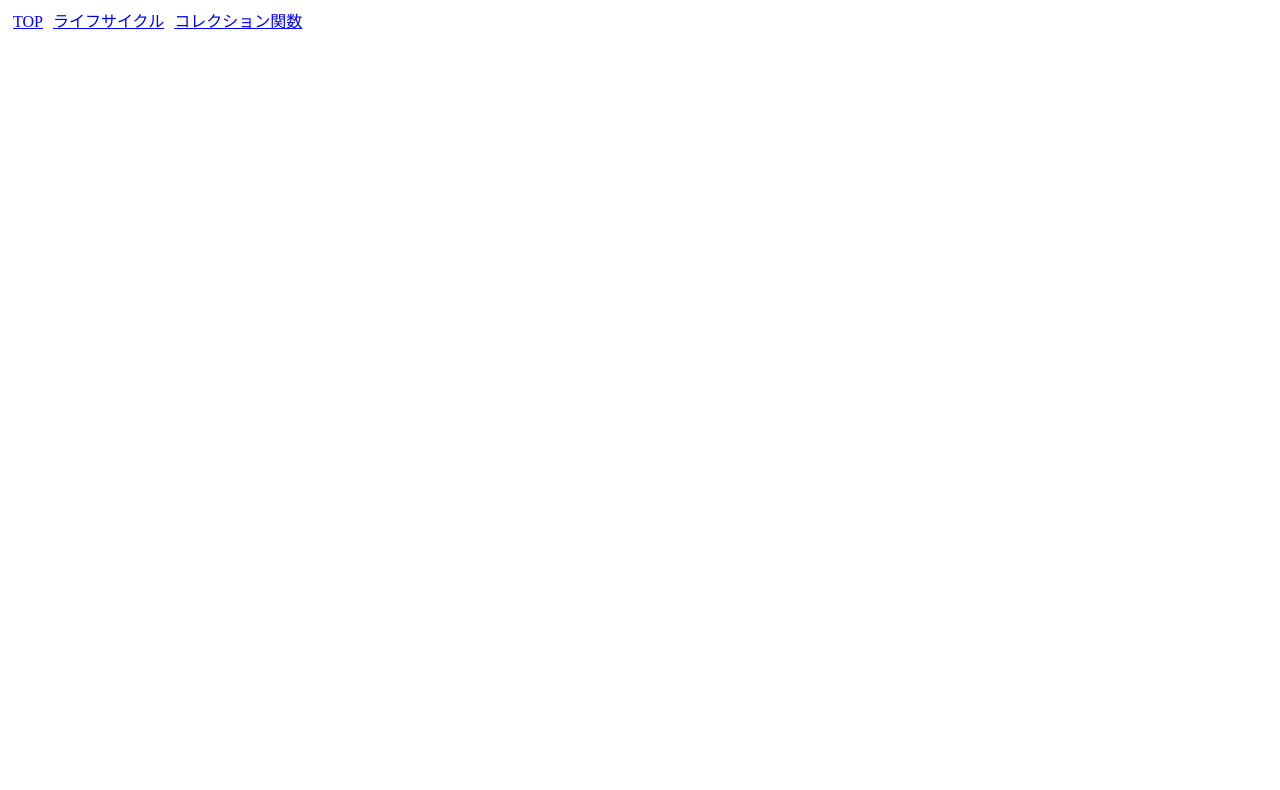
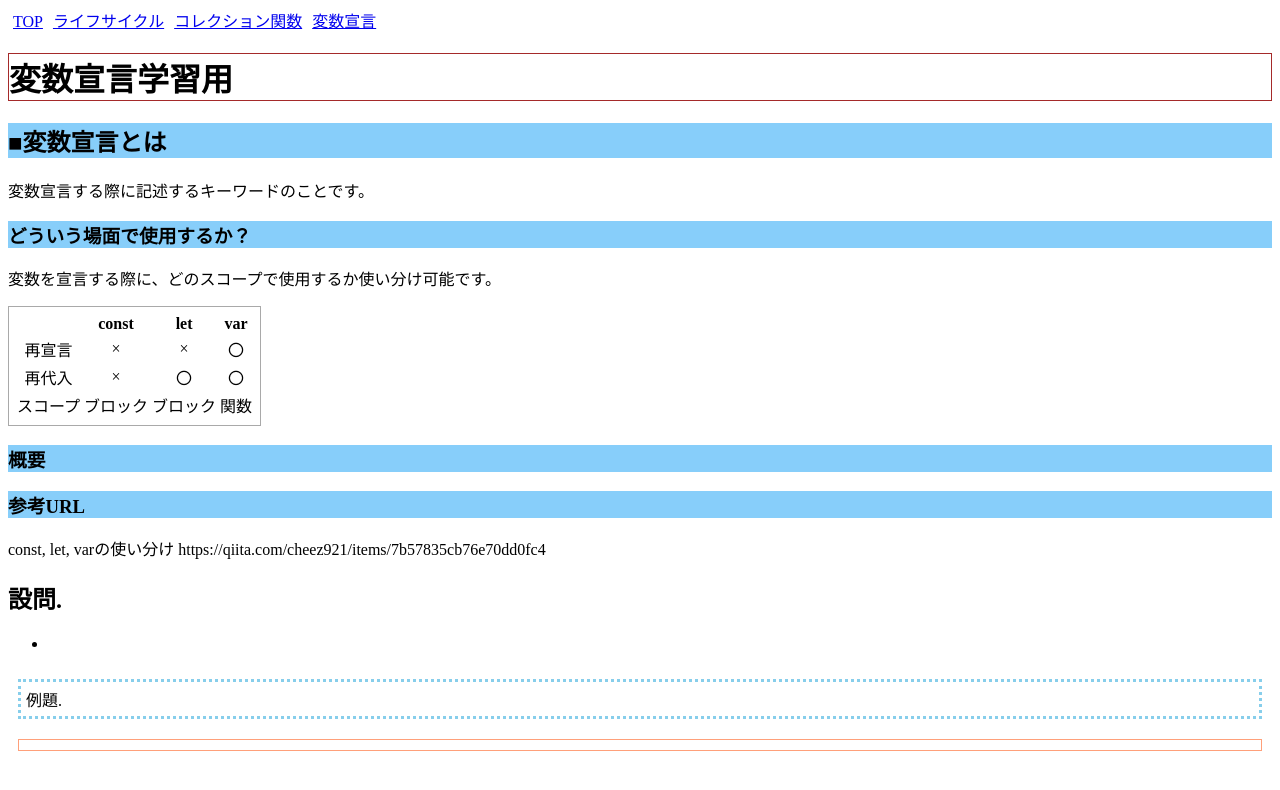
Before and after one commit to be-org-kamito/angular-larning, an Angular app: page /declaration in a window 1280 px wide. Before the commit this address led to /. Shown: the top 790 px of the page. Built offline with nearby package versions, Linux system fonts and the light colour scheme.

Commit message:
変数宣言ページ（途中）

```diff
--- a/src/app/app.component.html
+++ b/src/app/app.component.html
@@ -2,5 +2,6 @@
   <a routerLink="/">TOP</a>
   <a routerLink="/lifecycle">ライフサイクル</a>
   <a routerLink="/collections">コレクション関数</a>
+  <a routerLink="/declaration">変数宣言</a>
 </nav>
 <router-outlet></router-outlet>
--- a/src/app/app.module.ts
+++ b/src/app/app.module.ts
@@ -7,11 +7,13 @@ import { AppComponent } from './app.component';
 import { TopComponent } from './top.component';
 import { CollectionsComponent } from './learning/collections/collections.component';
 import { LifecycleComponent } from './learning/lifecycle/lifecycle.component';
+import { DeclarationComponent } from './learning/declaration/declaration.component';
 const routes: Routes = [
   // 更新
   { path: '', component: TopComponent },
   { path: 'collections', component: CollectionsComponent },
   { path: 'lifecycle', component: LifecycleComponent },
+  { path: 'declaration', component: DeclarationComponent },
 ];
 
 @NgModule({
@@ -21,6 +23,7 @@ const routes: Routes = [
     TopComponent,
     LifecycleComponent,
     CollectionsComponent,
+    DeclarationComponent,
   ],
   bootstrap: [AppComponent],
   exports: [RouterModule],
--- a/src/app/learning/collections/collections.component.html
+++ b/src/app/learning/collections/collections.component.html
@@ -1,16 +1,22 @@
 <div>
   <h1 class="question-header">コレクション関数学習用</h1>
-  <div>コレクション関数学習用のページです。</div>
   <div class="explanation-block">
     <h2>■コレクション関数とは</h2>
-    <p>コレクション関数とは、</p>
-    <p>配列を直感的に操作するJavascriptの標準関数です。</p>
+    <p>配列を直感的に操作するJavaScriptの標準関数です。</p>
     <p>
       WebAPIなどで取得したデータをクライアントサイドで処理するときに使います。
     </p>
     <h3>どういう場面で使用するか？</h3>
     <h3>概要</h3>
+    <ul>
+      <li>配列すべての要素に対して同じメソッドを実行する。</li>
+      <li>配列を条件によって要素を絞り込む。</li>
+      <li>特定のプロパティを合計する。</li>
+    </ul>
     <h3>参考URL</h3>
+    <a href="https://zenn.dev/web_tips/articles/503da56f2ef8ab" target="blank"
+      >【JavaScript】お前はまだコレクション関数を知らない</a
+    >
   </div>
   <h2>設問.</h2>
   <div>
--- /dev/null
+++ b/src/app/learning/declaration/declaration.component.html
@@ -0,0 +1,55 @@
+<div>
+  <h1 class="question-header">変数宣言学習用</h1>
+  <div class="explanation-block">
+    <h2>■変数宣言とは</h2>
+    <p>変数宣言する際に記述するキーワードのことです。</p>
+    <h3>どういう場面で使用するか？</h3>
+    <p>変数を宣言する際に、どのスコープで使用するか使い分け可能です。</p>
+    <table class="basic-table">
+      <thead>
+        <tr>
+          <th></th>
+          <th>const</th>
+          <th>let</th>
+          <th>var</th>
+        </tr>
+      </thead>
+      <tbody>
+        <tr>
+          <td>再宣言</td>
+          <td>×</td>
+          <td>×</td>
+          <td>〇</td>
+        </tr>
+        <tr>
+          <td>再代入</td>
+          <td>×</td>
+          <td>〇</td>
+          <td>〇</td>
+        </tr>
+        <tr>
+          <td>スコープ</td>
+          <td>ブロック</td>
+          <td>ブロック</td>
+          <td>関数</td>
+        </tr>
+      </tbody>
+    </table>
+    <h3>概要</h3>
+    <h3>参考URL</h3>
+    <div>
+      const, let, varの使い分け
+      https://qiita.com/cheez921/items/7b57835cb76e70dd0fc4
+    </div>
+  </div>
+  <h2>設問.</h2>
+  <div>
+    <ul>
+      <li></li>
+    </ul>
+  </div>
+  <div class="question-grid">
+    <div class="question-headline">例題.</div>
+    <div class="answer-block"></div>
+  </div>
+</div>
--- /dev/null
+++ b/src/app/learning/declaration/declaration.component.ts
@@ -0,0 +1,8 @@
+import { Component } from '@angular/core';
+
+@Component({
+  selector: 'declaration',
+  templateUrl: './declaration.component.html',
+  styles: [],
+})
+export class DeclarationComponent {}
--- a/src/app/learning/lifecycle/lifecycle.component.html
+++ b/src/app/learning/lifecycle/lifecycle.component.html
@@ -1,5 +1,24 @@
-<div class="question-header">ライフサイクル学習用</div>
-<div>ライフサイクル学習用のページです。</div>
+<div>
+  <h1 class="question-header">ライフサイクル学習用</h1>
+  <div class="explanation-block">
+    <h2>■ライフサイクルとは</h2>
+    <p>
+      フレームワークで定義された、コンポーネントを描画する際に自動で実行される関数です。
+    </p>
+    <p>
+      スクリプト上に記述することで、ライフサイクルに応じたタイミングで処理を実行することができます。
+    </p>
+    <p>このことをライフサイクルフックと呼びます。</p>
+    <h3>どういう場面で使用するか？</h3>
+    <div>よく使われているライフサイクル</div>
+    <ul>
+      <li>ngOnInit：コンポーネントが初期化されたタイミング</li>
+      <li>ngAfterViewInit：コンポーネント初期化後</li>
+      <li>ngOnDestroy：コンポーネントが破棄されるタイミング</li>
+    </ul>
+    <h3>概要</h3>
+    <h3>参考URL</h3>
+  </div>
   <div class="question-grid">
     <div class="question-headline">
       Q.
@@ -14,3 +33,4 @@
       </ul>
     </div>
   </div>
+</div>
--- a/src/styles.css
+++ b/src/styles.css
@@ -34,3 +34,9 @@
   margin: 10px;
   padding: 5px;
 }
+/** 標準テーブル */
+.basic-table {
+  text-align: center;
+  border: solid 1px darkgray;
+  padding: 5px;
+}
```
Also changed, not shown: angular.json (+6 -21 lines). Lines whose indentation alone changed are shown as unchanged.
